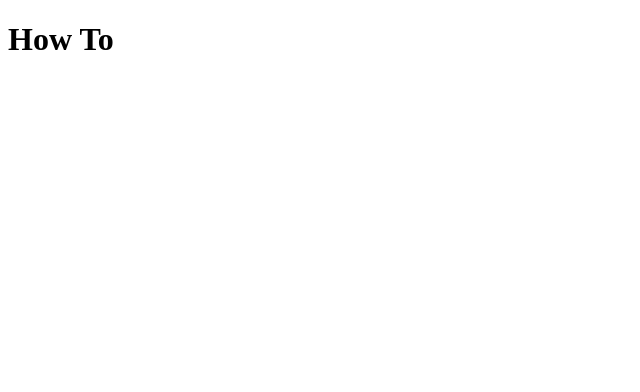
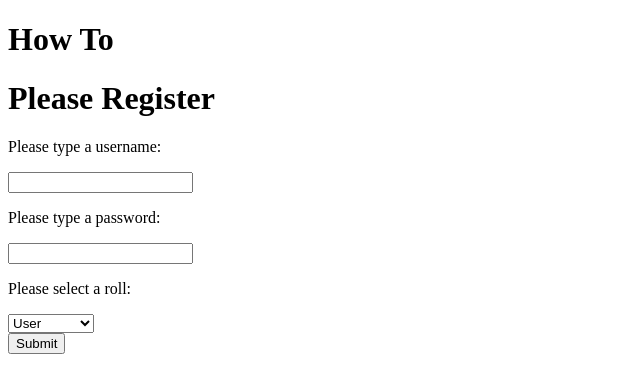
Before and after one commit to BW-how-2/Front-End, a React (Create React App) app: page /signup in a window 1280 px wide. Shown: the top 392 px of the page, without its empty margins (0-640 px from the left). Built offline with nearby package versions, Linux system fonts and the light colour scheme.

Commit message:
setup files and got the form scaffold

```diff
--- a/src/App.js
+++ b/src/App.js
@@ -1,6 +1,7 @@
 import React, { useState } from 'react';
 import { Switch, Route, Redirect } from 'react-router-dom';
 import { UserContext } from './contexts/UserContext';
+import SignUp from './components/SignUp'
 
 import PrivateRoute from './components/PrivateRoute';
 import Creator from './components/Creator';
@@ -21,6 +22,10 @@ function App() {
             <Redirect to='/dashboard' />
           </Route>
 
+          <Route exact path='/signup'>
+            <SignUp />
+          </Route>
+
         </Switch>
       </div>
     </UserContext.Provider>
--- /dev/null
+++ b/src/components/SignUp.js
@@ -0,0 +1,35 @@
+import React, { useState } from 'react'
+
+const initialForm={
+    username: '',
+    password: '',
+    roll: ''
+}
+
+export default function SignUp(){
+
+    const [form, setForm] = useState(initialForm)
+
+
+    return(
+        <form>
+            <h1>Please Register</h1>
+                <p> Please type a username:</p>
+                <input id='username' name='username'></input>
+
+                <p>Please type a password:</p>
+                <input id='password' name='password'></input>
+
+                <p>Please select a roll:</p>
+                <select name='roll'>
+                    <option disabled value=''>Select Roll</option>
+                    <option value='user'>User</option>
+                    <option value='creator'>Creator</option>
+                </select>
+
+                <br></br>
+
+                <button>Submit</button>
+        </form>
+    )
+}
```
